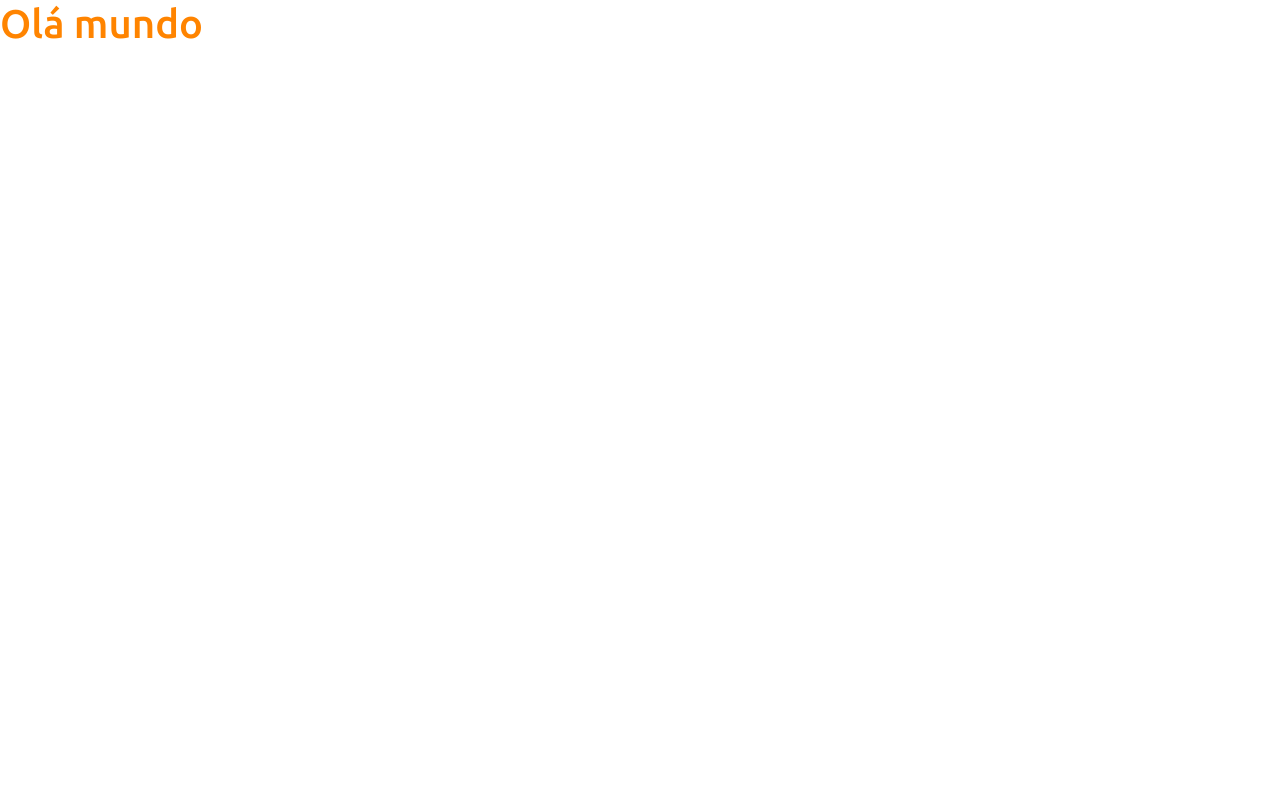
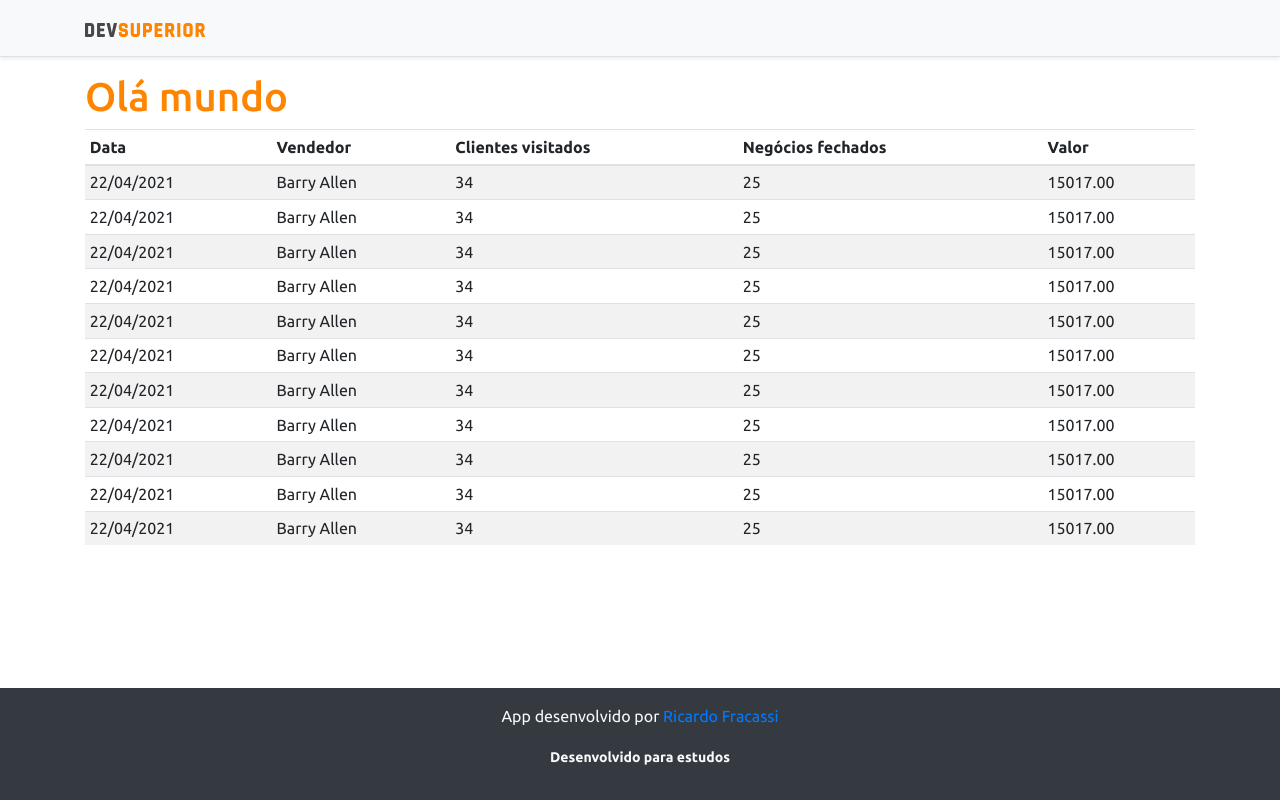
Before and after one commit to junior786/vendaStudos, a React (Create React App) app in the folder frontend/: page / in a window 1280 px wide. Built offline with nearby package versions, Linux system fonts and the light colour scheme.

Commit message:
add componets

```diff
--- a/frontend/src/App.tsx
+++ b/frontend/src/App.tsx
@@ -1,8 +1,17 @@
+import DataTable from "components/DataTable";
+import Footer from "components/Footer";
+import NavBar from "components/NavBar";
+
 function App() {
   return (
-    <div>
-      <h1 className="text-primary">Olá mundo</h1>
-    </div>
+    <>
+      <NavBar />
+      <div className="container">
+        <h1 className="text-primary">Olá mundo</h1>
+        <DataTable></DataTable>
+      </div>
+      <Footer></Footer>
+    </>
   );
 }
 export default App;
--- /dev/null
+++ b/frontend/src/components/DataTable/index.tsx
@@ -0,0 +1,97 @@
+const DataTable = () => {
+    return (
+        <div className="table-responsive">
+            <table className="table table-striped table-sm">
+                <thead>
+                    <tr>
+                        <th>Data</th>
+                        <th>Vendedor</th>
+                        <th>Clientes visitados</th>
+                        <th>Negócios fechados</th>
+                        <th>Valor</th>
+                    </tr>
+                </thead>
+                <tbody>
+                    <tr>
+                        <td>22/04/2021</td>
+                        <td>Barry Allen</td>
+                        <td>34</td>
+                        <td>25</td>
+                        <td>15017.00</td>
+                    </tr>
+                    <tr>
+                        <td>22/04/2021</td>
+                        <td>Barry Allen</td>
+                        <td>34</td>
+                        <td>25</td>
+                        <td>15017.00</td>
+                    </tr>
+                    <tr>
+                        <td>22/04/2021</td>
+                        <td>Barry Allen</td>
+                        <td>34</td>
+                        <td>25</td>
+                        <td>15017.00</td>
+                    </tr>
+                    <tr>
+                        <td>22/04/2021</td>
+                        <td>Barry Allen</td>
+                        <td>34</td>
+                        <td>25</td>
+                        <td>15017.00</td>
+                    </tr>
+                    <tr>
+                        <td>22/04/2021</td>
+                        <td>Barry Allen</td>
+                        <td>34</td>
+                        <td>25</td>
+                        <td>15017.00</td>
+                    </tr>
+                    <tr>
+                        <td>22/04/2021</td>
+                        <td>Barry Allen</td>
+                        <td>34</td>
+                        <td>25</td>
+                        <td>15017.00</td>
+                    </tr>
+                    <tr>
+                        <td>22/04/2021</td>
+                        <td>Barry Allen</td>
+                        <td>34</td>
+                        <td>25</td>
+                        <td>15017.00</td>
+                    </tr>
+                    <tr>
+                        <td>22/04/2021</td>
+                        <td>Barry Allen</td>
+                        <td>34</td>
+                        <td>25</td>
+                        <td>15017.00</td>
+                    </tr>
+                    <tr>
+                        <td>22/04/2021</td>
+                        <td>Barry Allen</td>
+                        <td>34</td>
+                        <td>25</td>
+                        <td>15017.00</td>
+                    </tr>
+                    <tr>
+                        <td>22/04/2021</td>
+                        <td>Barry Allen</td>
+                        <td>34</td>
+                        <td>25</td>
+                        <td>15017.00</td>
+                    </tr>
+                    <tr>
+                        <td>22/04/2021</td>
+                        <td>Barry Allen</td>
+                        <td>34</td>
+                        <td>25</td>
+                        <td>15017.00</td>
+                    </tr>
+                </tbody>
+            </table>
+        </div>
+    );
+}
+export default DataTable;
--- /dev/null
+++ b/frontend/src/components/Footer/index.tsx
@@ -0,0 +1,11 @@
+const Footer = () => {
+    return (
+        <footer className="footer mt-auto py-3 bg-dark">
+            <div className="container">
+                <p className="text-light">App desenvolvido por <a href="https://github.com/junior786" target="_blank" rel="noreferrer">Ricardo Fracassi</a></p>
+                <p className="text-light"><small><strong>Desenvolvido para estudos</strong><br /></small></p>
+              </div>
+    </footer>
+    );
+}
+export default Footer;
--- /dev/null
+++ b/frontend/src/components/NavBar/index.tsx
@@ -0,0 +1,15 @@
+import ImgDsDark from 'assets/img/ds_dark.svg';
+const NavBar = () => { // FUNÇÃO ANONIMA
+    return (
+        <div>
+            <div className="d-flex flex-column flex-md-row align-items-center p-3 px-md-4 mb-3 bg-light border-bottom shadow-sm">
+                <div className="container">
+                    <nav className="my-2 my-md-0 mr-md-3">
+                        <img src={ImgDsDark} alt="DevSuperior" width="120" />
+                    </nav>
+                </div>
+            </div>
+        </div>
+    );
+}
+export default NavBar;
```
Also changed, not shown: frontend/src/assets/img/ds_dark.svg (added).
